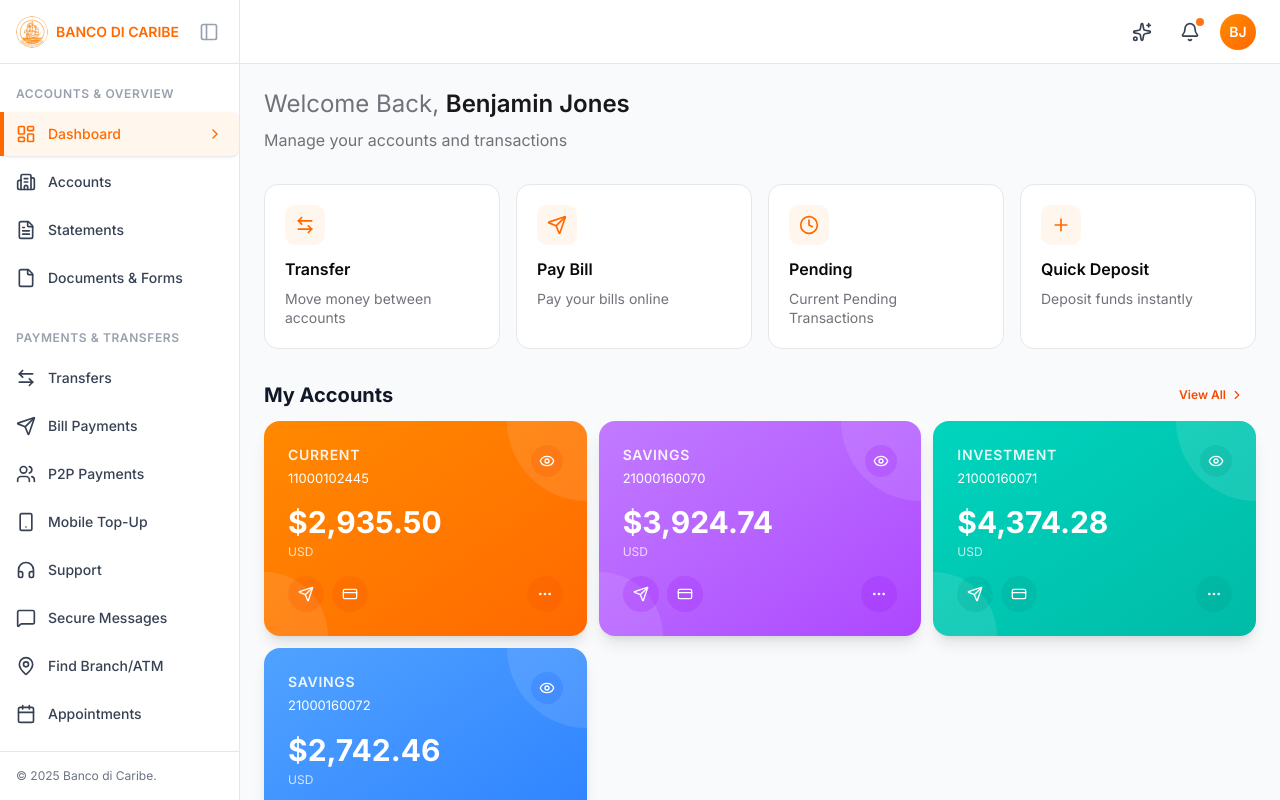
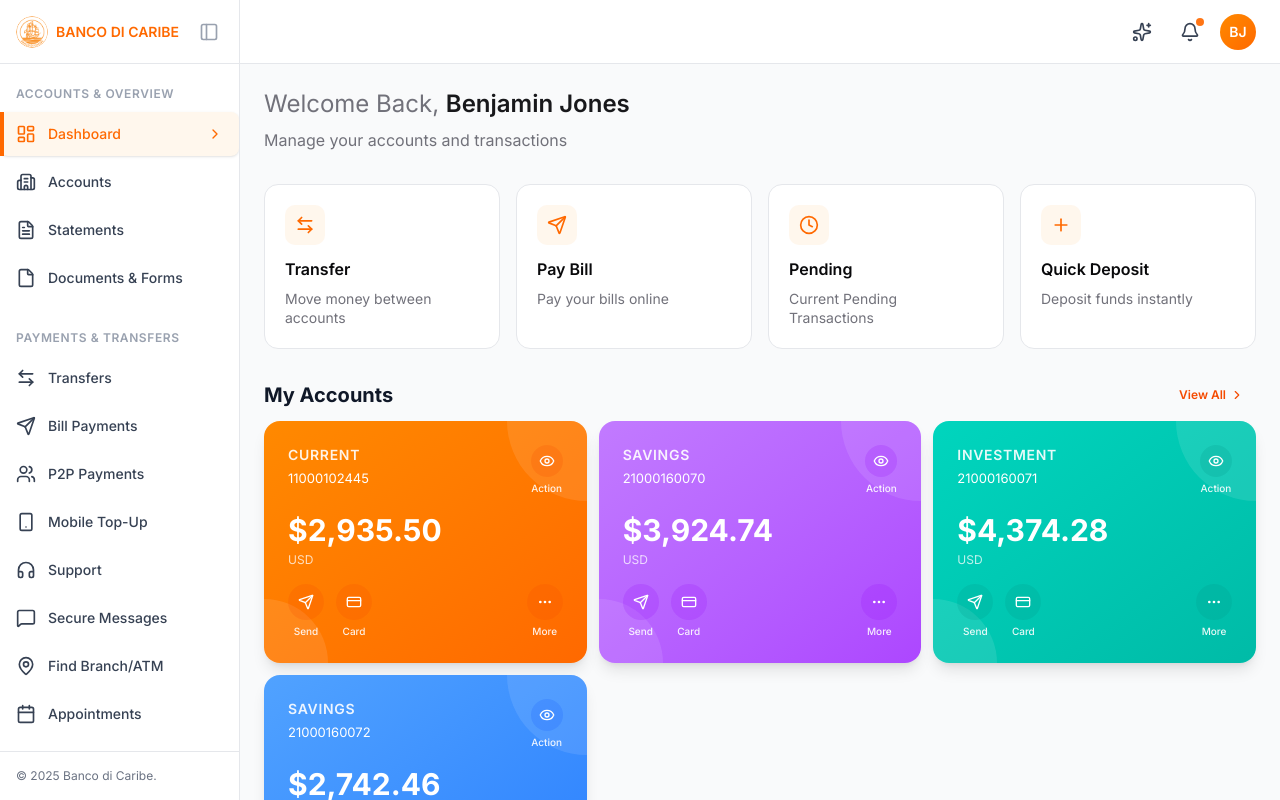
Before and after one commit to mahbubcsebd/banco-dashboard, a Next.js app: page / in a window 1280 px wide. Shown: the top 800 px of the page. Built offline with nearby package versions, Linux system fonts and the light colour scheme.

Commit message:
action buttons text added and link added

```diff
--- a/components/dashboard/AccountCard.js
+++ b/components/dashboard/AccountCard.js
@@ -2,6 +2,7 @@
 
 import { motion } from 'framer-motion';
 import { CreditCard, Eye, MoreHorizontal, Send } from 'lucide-react';
+import Link from 'next/link';
 
 const colorMap = {
   orange: {
@@ -52,13 +53,23 @@ export default function AccountCard({ account, index }) {
             <p className="text-[13px]">{account.accountNumber}</p>
           </div>
 
-          <motion.button
+          <Link
+            href={`/accounts/${account.accountNumber}`}
+            className="inline-block"
+          >
+            <motion.div
               whileHover={{ scale: 1.1 }}
               whileTap={{ scale: 0.9 }}
+              className="flex flex-col items-center gap-1"
+            >
+              <button
                 className={`p-2 rounded-full ${colors.iconBg} ${colors.iconHover} transition-colors`}
               >
                 <Eye className="w-4 h-4" />
-          </motion.button>
+              </button>
+              <span className="text-[10px] font-medium opacity-90">Action</span>
+            </motion.div>
+          </Link>
         </div>
 
         <div className="mb-6 sm:mb-4 lg:mb-4 xxl:mb-6">
@@ -76,30 +87,45 @@ export default function AccountCard({ account, index }) {
           <p className="text-xs opacity-75">{account.currency}</p>
         </div>
 
-        <div className="flex items-center gap-2">
-          <motion.button
+        <div className="flex items-center gap-3">
+          <motion.div
             whileHover={{ scale: 1.05 }}
             whileTap={{ scale: 0.95 }}
+            className="flex flex-col items-center gap-1"
+          >
+            <button
               className={`p-2.5 rounded-full ${colors.iconBg} ${colors.iconHover} transition-colors`}
             >
               <Send className="w-4 h-4" />
-          </motion.button>
+            </button>
+            <span className="text-[10px] font-medium opacity-90">Send</span>
+          </motion.div>
 
-          <motion.button
+          <motion.div
             whileHover={{ scale: 1.05 }}
             whileTap={{ scale: 0.95 }}
+            className="flex flex-col items-center gap-1"
+          >
+            <button
               className={`p-2.5 rounded-full ${colors.iconBg} ${colors.iconHover} transition-colors`}
             >
               <CreditCard className="w-4 h-4" />
-          </motion.button>
+            </button>
+            <span className="text-[10px] font-medium opacity-90">Card</span>
+          </motion.div>
 
-          <motion.button
+          <motion.div
             whileHover={{ scale: 1.05 }}
             whileTap={{ scale: 0.95 }}
-            className={`p-2.5 rounded-full ${colors.iconBg} ${colors.iconHover} transition-colors ml-auto`}
+            className="flex flex-col items-center gap-1 ml-auto"
+          >
+            <button
+              className={`p-2.5 rounded-full ${colors.iconBg} ${colors.iconHover} transition-colors`}
             >
               <MoreHorizontal className="w-4 h-4" />
-          </motion.button>
+            </button>
+            <span className="text-[10px] font-medium opacity-90">More</span>
+          </motion.div>
         </div>
       </div>
     </motion.div>
```
Lines whose indentation alone changed are shown as unchanged.
